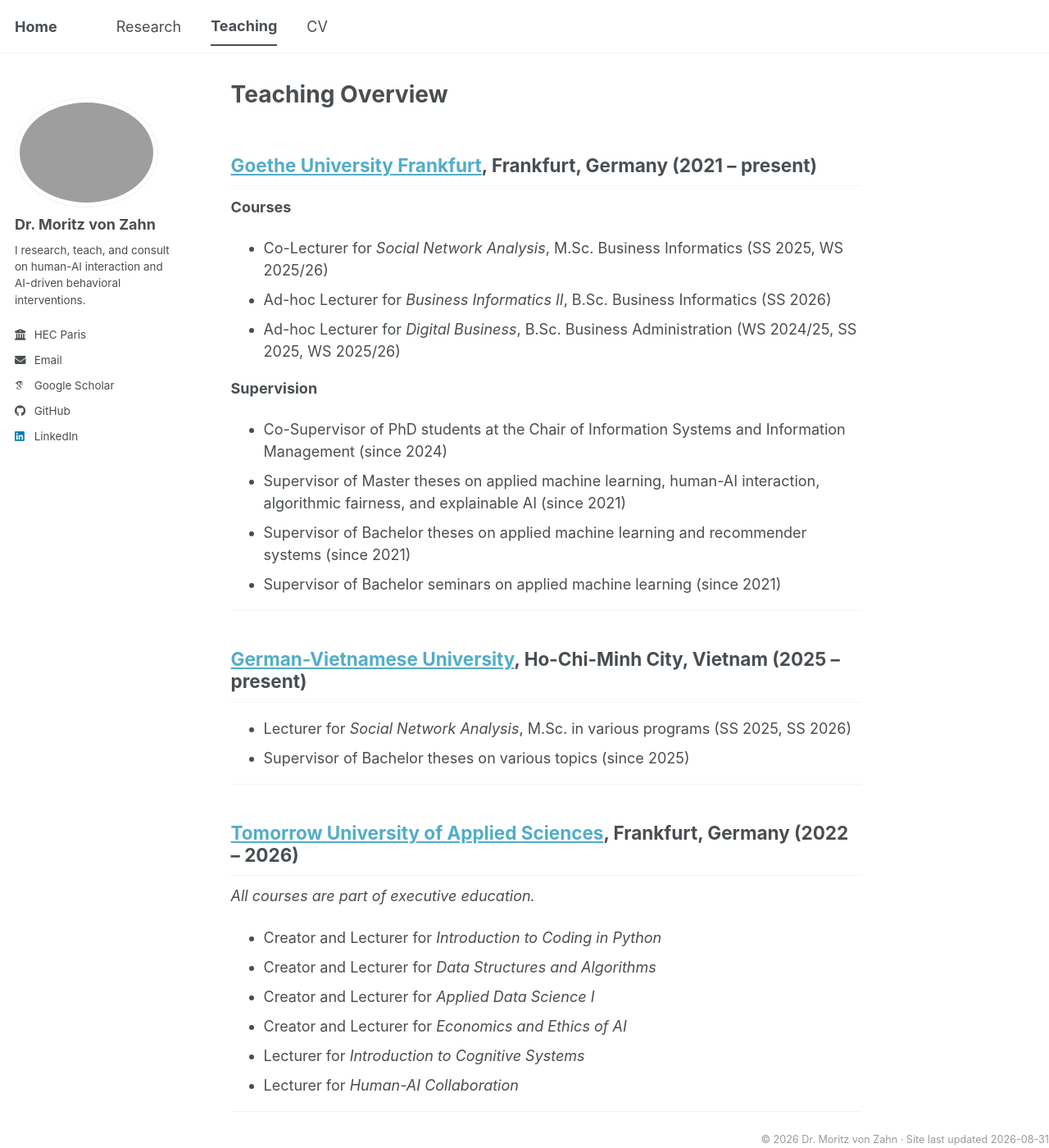
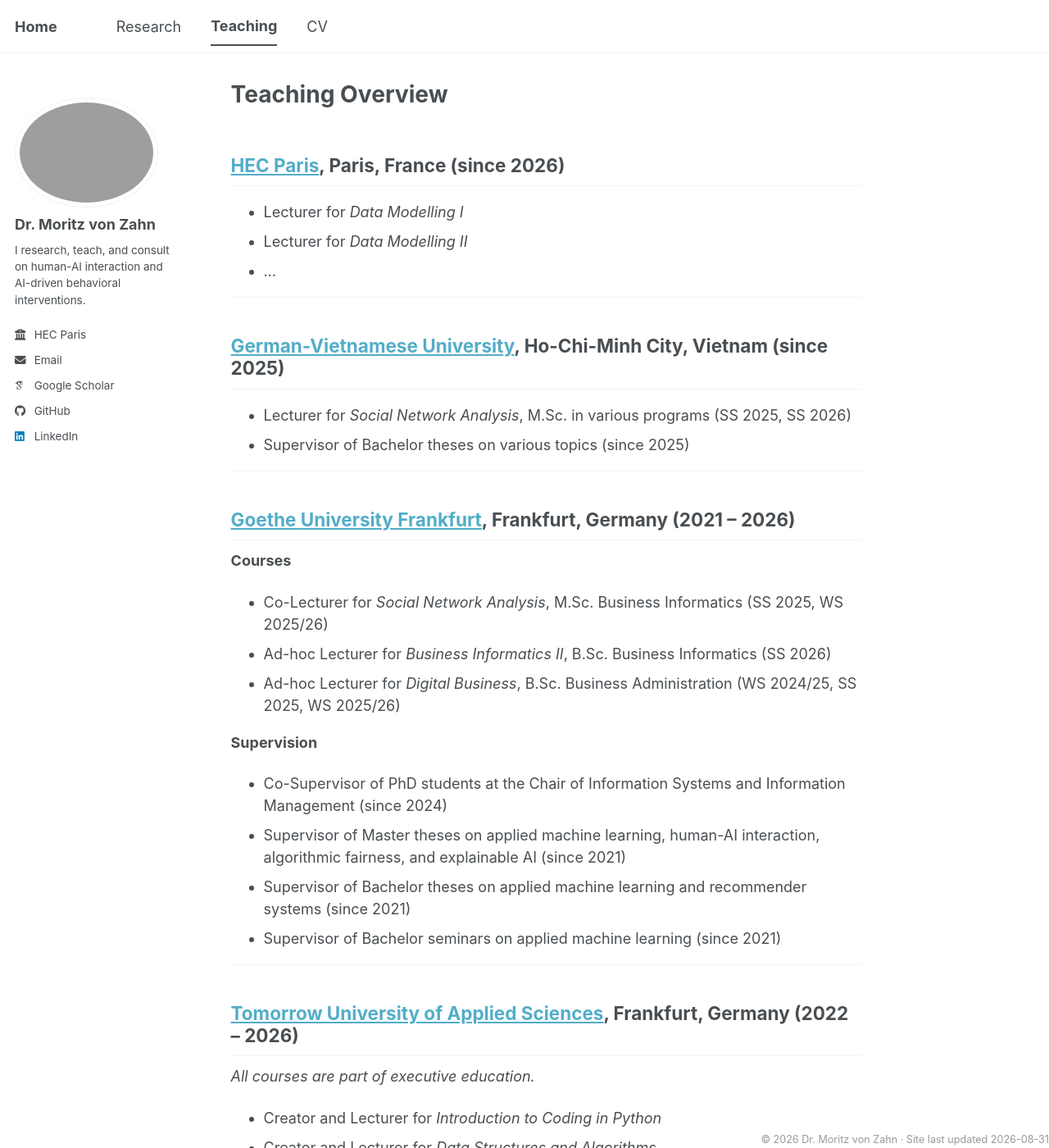
Before and after one commit to moritzvz/moritzvz.github.io, a Jekyll site: the page built from _pages/teaching.md, in a window 1280 px wide and 1400 px high. Shown: the whole window at 82% size. Built offline with Jekyll 4.4.1, drawn with Linux system fonts in a browser that asks for light colours; some web fonts are replaced; a script bundle is joined from its source files by our own code; library files that are not in the unit come from our copies.

Commit message:
Update teaching.md

```diff
--- a/_pages/teaching.md
+++ b/_pages/teaching.md
@@ -5,7 +5,22 @@
 author_profile: true
 ---
 
-## <a href="https://www.uni-frankfurt.de/en" target="_blank" rel="noopener noreferrer">Goethe University Frankfurt</a>, Frankfurt, Germany (2021 – present)
+## <a href="https://www.hec.edu/en" target="_blank" rel="noopener noreferrer">HEC Paris</a>, Paris, France (since 2026)
+
+- Lecturer for *Data Modelling I*
+- Lecturer for *Data Modelling II*
+- ...
+
+---
+
+## <a href="https://vgu.edu.vn/en/" target="_blank" rel="noopener noreferrer">German-Vietnamese University</a>, Ho-Chi-Minh City, Vietnam (since 2025)
+
+- Lecturer for *Social Network Analysis*, M.Sc. in various programs (SS 2025, SS 2026)
+- Supervisor of Bachelor theses on various topics (since 2025)
+
+---
+
+## <a href="https://www.uni-frankfurt.de/en" target="_blank" rel="noopener noreferrer">Goethe University Frankfurt</a>, Frankfurt, Germany (2021 – 2026)
 
 **Courses**
 - Co-Lecturer for *Social Network Analysis*, M.Sc. Business Informatics (SS 2025, WS 2025/26)
@@ -18,13 +33,6 @@
 - Supervisor of Bachelor theses on applied machine learning and recommender systems (since 2021)
 - Supervisor of Bachelor seminars on applied machine learning (since 2021)
 
-
----
-
-## <a href="https://vgu.edu.vn/en/" target="_blank" rel="noopener noreferrer">German-Vietnamese University</a>, Ho-Chi-Minh City, Vietnam (2025 – present)
-
-- Lecturer for *Social Network Analysis*, M.Sc. in various programs (SS 2025, SS 2026)
-- Supervisor of Bachelor theses on various topics (since 2025)
 
 ---
 
```
